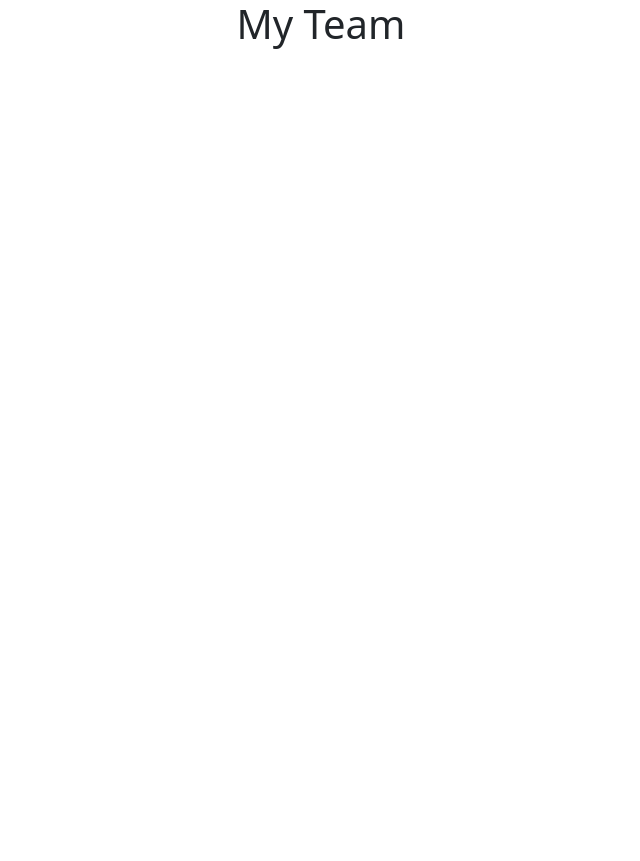
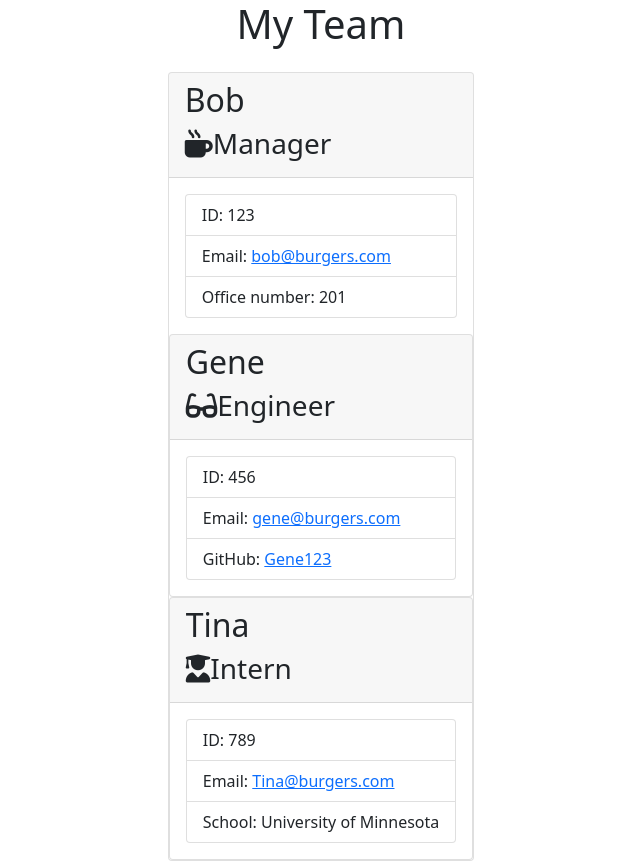
Before and after one commit to adrianpinon/HW10_EmployeeSummary, a website: page output/team.html in a window 1280 px wide. Shown: the whole page, without its empty margins (319-959 px from the left). Before the commit the page ends 800 px from the top, so only its background shows below. Drawn offline with nearby package versions, Linux system fonts and the light colour scheme.

Commit message:
finished team.html

```diff
--- a/output/team.html
+++ b/output/team.html
@@ -5,7 +5,11 @@
     <meta name="viewport" content="width=device-width, initial-scale=1.0">
     <title>Team</title>
     <link href="https://cdn.jsdelivr.net/npm/bootstrap@5.0.0-beta1/dist/css/bootstrap.min.css" rel="stylesheet" integrity="sha384-giJF6kkoqNQ00vy+HMDP7azOuL0xtbfIcaT9wjKHr8RbDVddVHyTfAAsrekwKmP1" crossorigin="anonymous">
+    <script src="https://kit.fontawesome.com/c502137733.js"></script>
+
+
 </head>
+
 <body>
     <div class="container-fluid">
         <div class="row">
@@ -14,7 +18,47 @@
             </div>
         </div>
     </div>
-
+    <div class="container">
+        <div class="row">
+            <div class="team-area col-12 d-flex justify-content-center">
+                <div class="card employee-card">
+    <div class="card-header">
+        <h2 class="card-title">Bob</h2>
+        <h3 class="card-title"><i class="fas fa-mug-hot mr-2"></i>Manager</h3>
+    </div>
+    <div class="card-body">
+        <ul class="list-group">
+            <li class="list-group-item">ID: 123</li>
+            <li class="list-group-item">Email: <a href="mailto:bob@burgers.com">bob@burgers.com</a></li>
+            <li class="list-group-item">Office number: 201</li>
+        </ul>
+    </div>
+    <div class="card employee-card">
+        <div class="card-header">
+            <h2 class="card-title">Gene</h2>
+            <h3 class="card-title"><i class="fas fa-glasses mr-2"></i>Engineer</h3>
+        </div>
+        <div class="card-body">
+            <ul class="list-group">
+                <li class="list-group-item">ID: 456</li>
+                <li class="list-group-item">Email: <a href="mailto:gene@burgers.com">gene@burgers.com</a></li>
+                <li class="list-group-item">GitHub: <a href="https://github.com/gene123" target="_blank" rel="noopener noreferrer">Gene123</a></li>
+            </ul>
+        </div>
+    </div>
+    <div class="card employee-card">
+        <div class="card-header">
+            <h2 class="card-title">Tina</h2>
+            <h3 class="card-title"><i class="fas fa-user-graduate mr-2"></i>Intern</h3>
+        </div>
+        <div class="card-body">
+            <ul class="list-group">
+                <li class="list-group-item">ID: 789</li>
+                <li class="list-group-item">Email: <a href="mailto:Tina@burgers.com">Tina@burgers.com</a></li>
+                <li class="list-group-item">School: University of Minnesota</li>
+            </ul>
+        </div>
+    </div>
 
 </body>
 </html>
```
